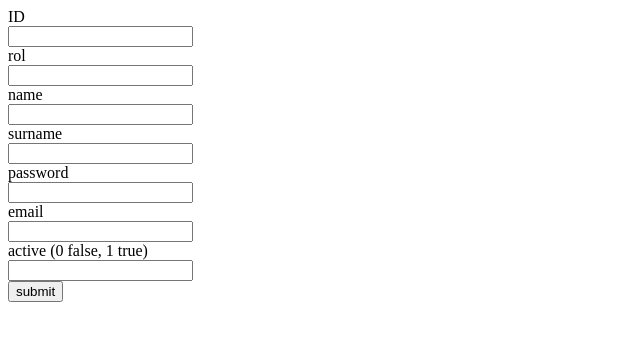
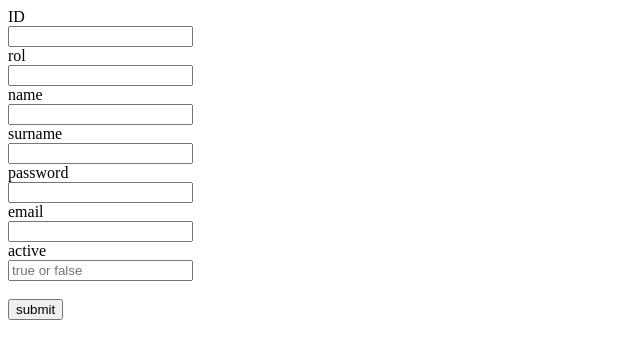
Before and after one commit to jolichh/M07_login, a PHP site: page /formulario.html in a window 1280 px wide. Shown: the top 359 px of the page, without its empty margins (0-640 px from the left). Run offline with PHP 8.4, Linux system fonts and the light colour scheme.

Commit message:
Formulario PHP (Tarde pero seguro)

```diff
--- a/oriana/formulario.html
+++ b/oriana/formulario.html
@@ -10,34 +10,35 @@
     <div class="form">
         <form action="formulario.php" method="post">
             <div>
-                <label for="id">ID </label><br>
+            <div class="mb-3">
+                <label class="form-label" >ID </label><br>
                 <input type="number" name="id">
             </div>
-            <div>
+            <div class="mb-3">
                 <label for="rol">rol </label><br>
                 <input type="text" name="rol">
             </div>
-            <div>
+            <div class="mb-3">
                 <label for="name">name </label><br>
                 <input type="text" name="name">
             </div>
-            <div>
+            <div class="mb-3">
                 <label for="surname"> surname</label><br>
                 <input type="text" name="surname">
             </div>
-            <div>
+            <div class="mb-3">
                 <label for="password"> password</label><br>
                 <input type="password" name="password">
             </div>
-            <div>
+            <div class="mb-3">
                 <label for="email"> email</label><br>
                 <input type="email" name="email">
             </div>
-            <div>
-                <label for="active"> active (0 false, 1 true)</label><br>
-                <input type="number" name="active">
-            </div>
-            <input type="submit" value="submit">
+            <div class="mb-3">
+                <label for="active"> active </label><br>
+                <input type="text" name="active" placeholder="true or false">
+            </div><br>
+            <button type="submit" class="btn btn-primary" name="submit">submit</button>
         </form>
     </div>
 </body>
```
Also changed, not shown: oriana/formulario.php (+20 -8 lines), README.md, img/formulario-ori.png (added), img/user-ori.png (added).
